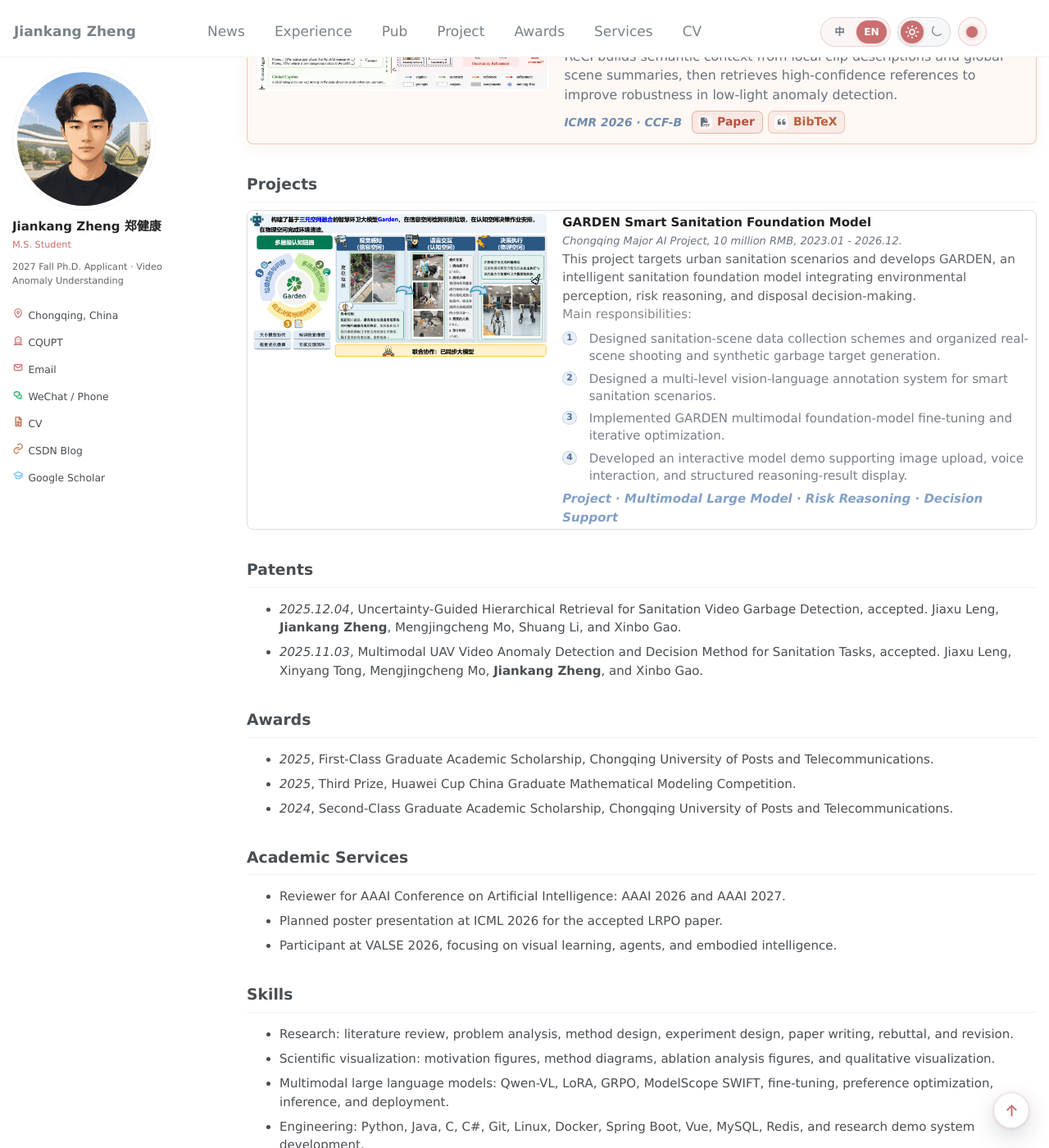
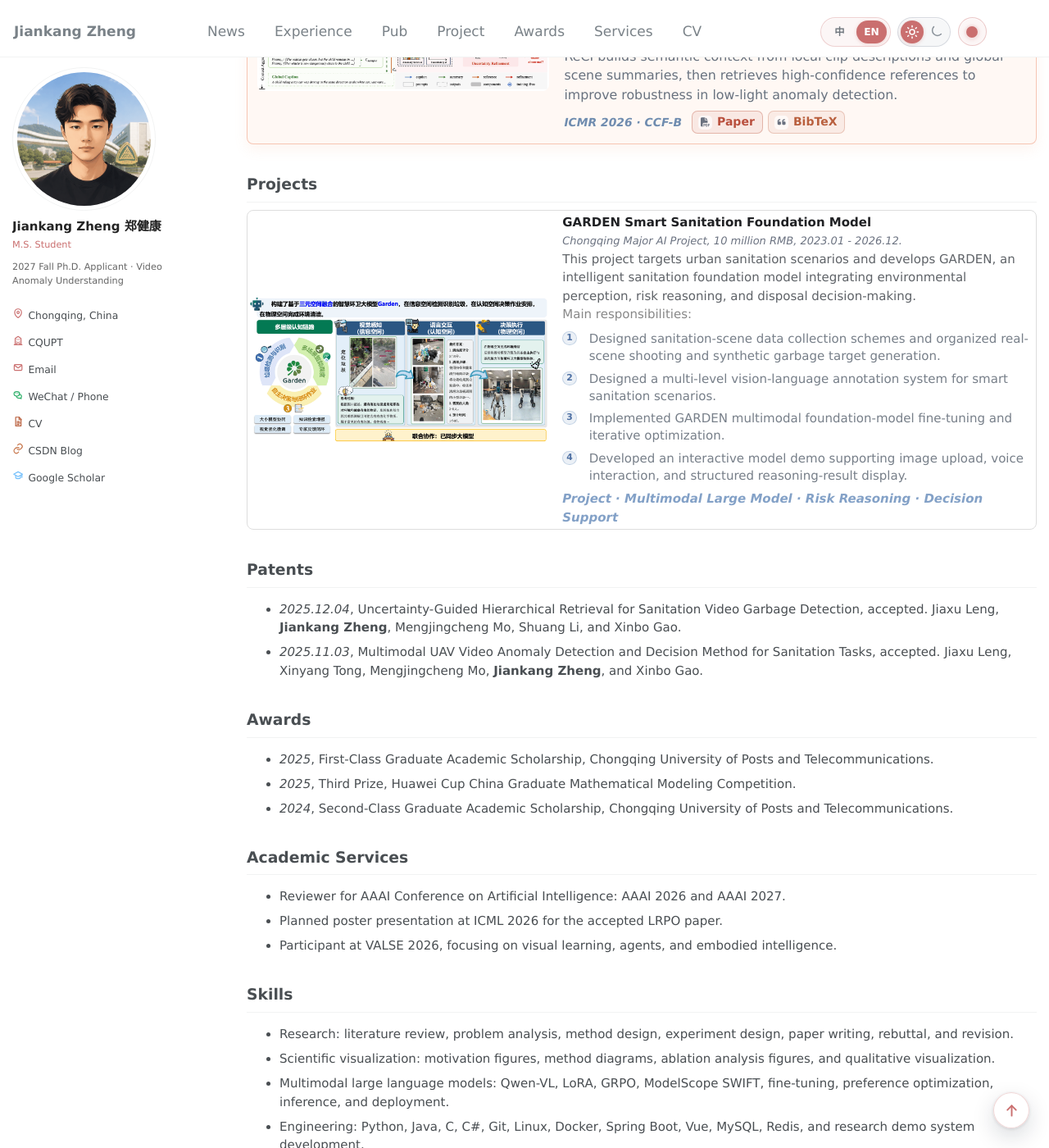
Before and after one commit to lemonzjk/lemonzjk.github.io, a Jekyll site: the page built from _pages/about.md, in a window 1280 px wide and 1400 px high, scrolled down 2062 px. Shown: the whole window at 82% size. Built offline with Jekyll 4.4.1, drawn with Linux system fonts in a browser that asks for light colours; some web fonts are replaced.

Commit message:
Center project card media vertically

```diff
--- a/_config.yml
+++ b/_config.yml
@@ -6,7 +6,7 @@ description              : &description "Academic homepage of Jiankang Zheng (
 url                      : "https://lemonzjk.github.io"
 baseurl                  : ""
 repository               : "lemonzjk/lemonzjk.github.io"
-asset_version            : "20260706-nav-theme-main"
+asset_version            : "20260706-project-media-center"
 
 author:
   avatar           : "/assets/avatar-ai-selected.png"
--- a/assets/css/home.css
+++ b/assets/css/home.css
@@ -817,6 +817,17 @@
         box-shadow: 0 8px 16px rgba(0,0,0,0.1);
     }
 
+    .project-card .pub-card-layout {
+        align-items: stretch;
+    }
+
+    .project-card .pub-card-media {
+        align-items: center;
+        align-self: stretch;
+        display: flex;
+        justify-content: center;
+    }
+
     .project-responsibilities {
         color: #777f89;
         counter-reset: responsibility;
@@ -871,6 +882,7 @@
 
     @container (max-width: 620px) {
         .project-card .pub-card-layout {
+            align-items: stretch;
             flex-direction: column;
             gap: 12px;
         }
```
